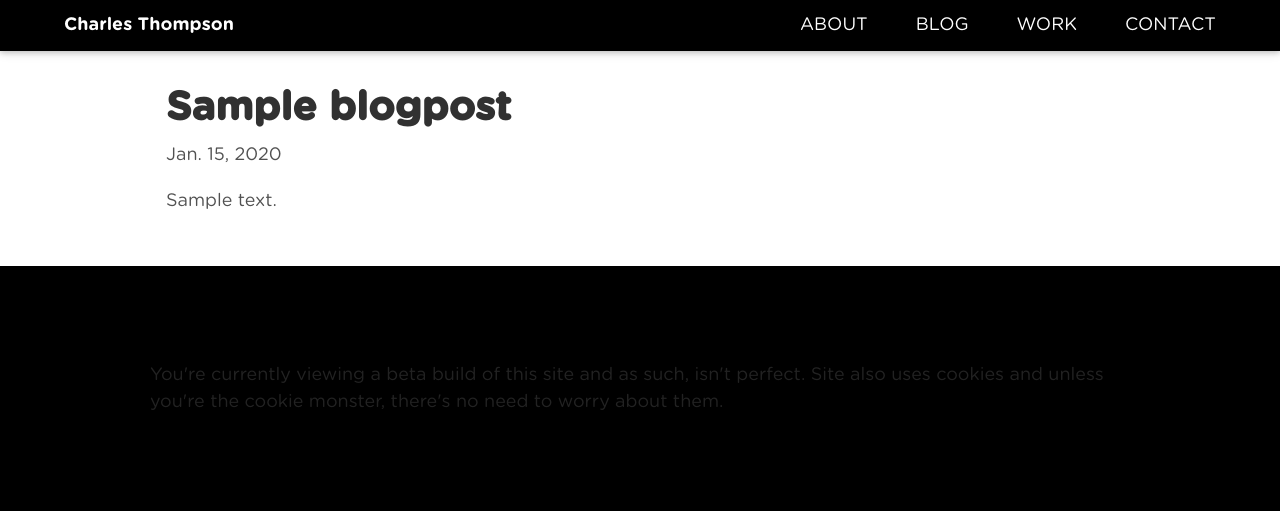
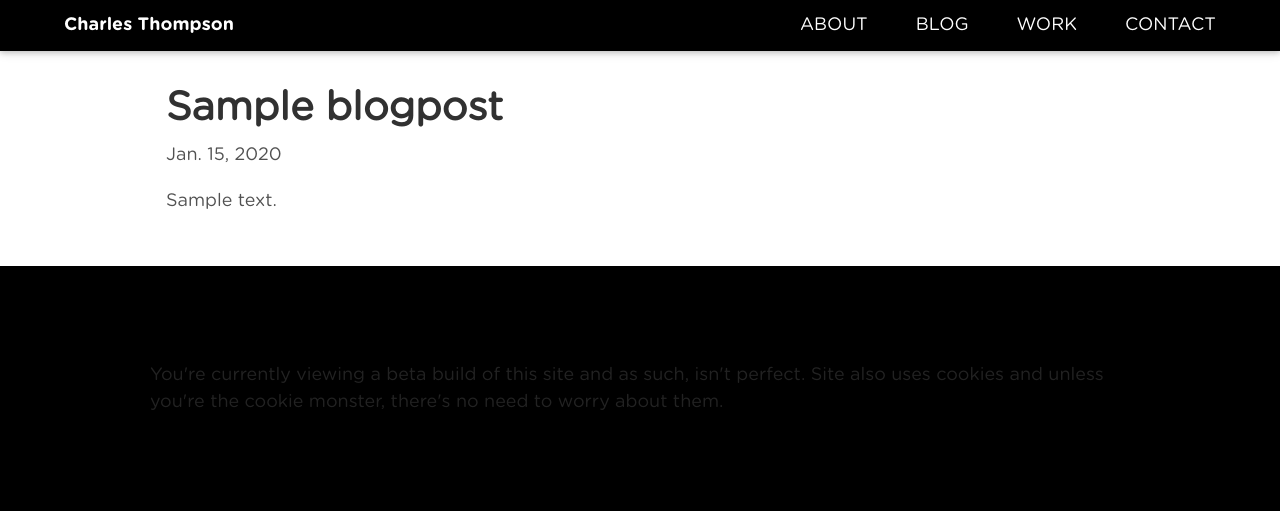
Before and after one commit to cpkthompson/cpkthompson.github.io, a Django app: a page that uses blog/templates/blog/blog_post.html in a window 1280 px wide. Shown: the top 511 px of the page. Run offline with Django 3.2, Linux system fonts and the light colour scheme; tables that the repository leaves empty hold one stand-in row (values such as "Sample post"); some libraries are stand-ins or nearby versions.

Commit message:
small improvements

```diff
--- a/blog/templates/blog/blog_post.html
+++ b/blog/templates/blog/blog_post.html
@@ -4,7 +4,7 @@
     {% include 'frontend/partials/navigation.html' %}
 
     <div class="w3-content w3-padding w3-padding-32">
-        <h1 class="gothambold">{{ blog_post.post_title }}</h1>
+        <h1 style="font-weight: bold">{{ blog_post.post_title }}</h1>
         <p>{{ blog_post.post_publish|date }}</p>
         <p>{{ blog_post.post_body|linebreaks }}</p>
     </div>
```
